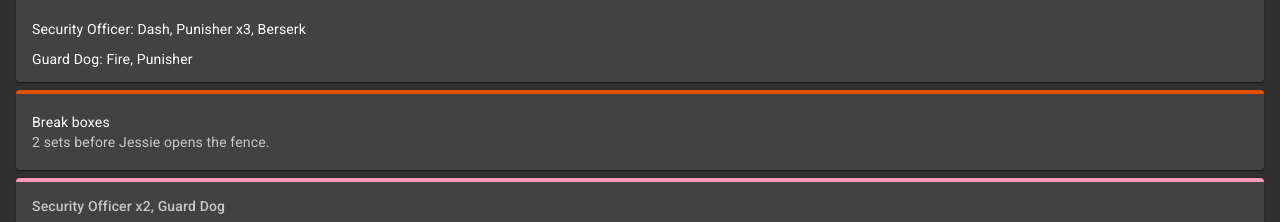
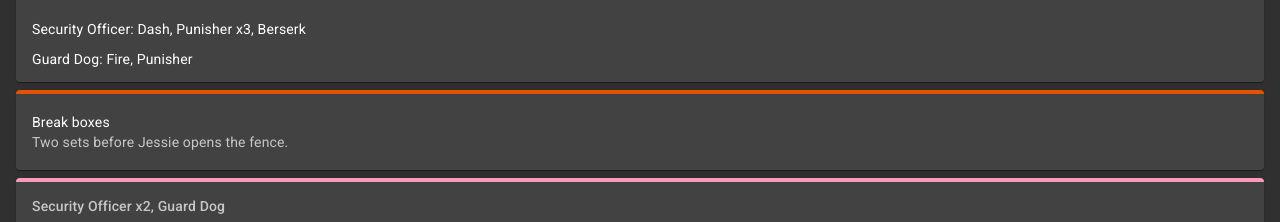
Before and after one commit to fhelwanger/ff7r-speedrun-notes, a React (Create React App) app: page / in a window 1280 px wide. Shown: the part 4540-4762 px from the top of the page. Built offline with nearby package versions, Linux system fonts and the light colour scheme.

Commit message:
Update Chapter1.tsx

```diff
--- a/src/routes/any-nmg-normal/Chapter1.tsx
+++ b/src/routes/any-nmg-normal/Chapter1.tsx
@@ -39,7 +39,7 @@ function Chapter1() {
           "Guard Dog: Fire, Punisher",
         ]}
       />
-      <Box description="2 sets before Jessie opens the fence." />
+      <Box description="Two sets before Jessie opens the fence." />
       <Encounter
         enemies="Security Officer x2, Guard Dog"
         instructions={[
```
